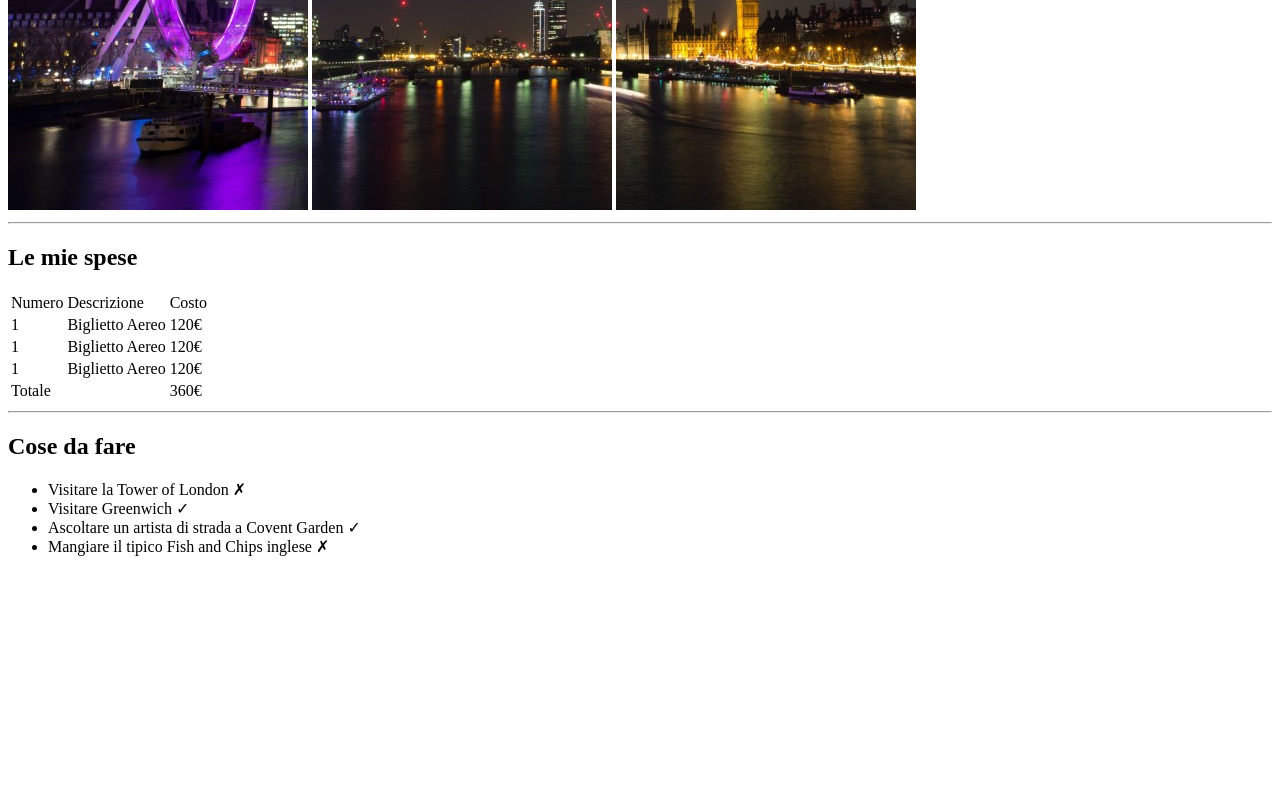
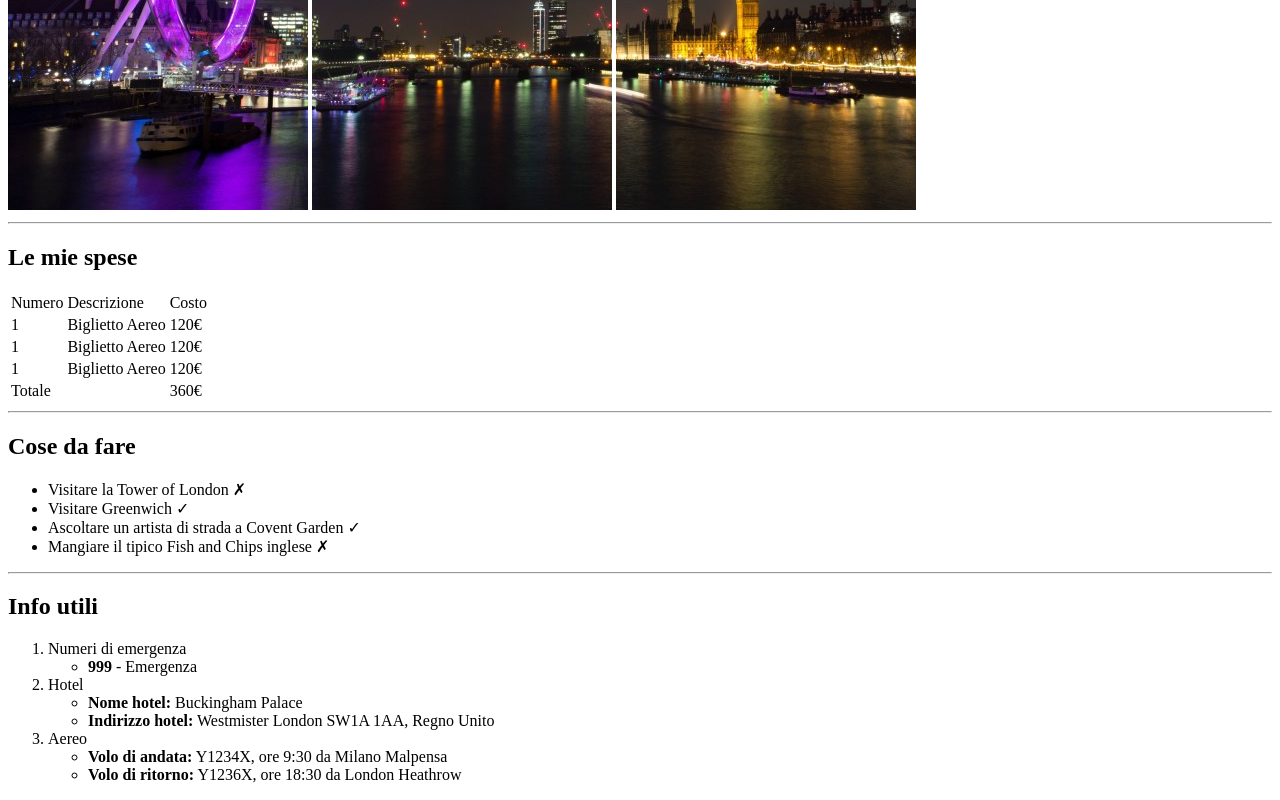
Before and after one commit to mauroluciano/html-london-trip, a plain HTML site: page index.html in a window 1280 px wide. Shown: the part 470-1270 px from the top of the page. Before the commit the page ends 1042 px from the top, so only its background shows below. Drawn offline with Linux system fonts and the light colour scheme.

Commit message:
add info utili

```diff
--- a/index.html
+++ b/index.html
@@ -7,15 +7,17 @@
     <title>Il mio viaggio a Londra</title>
 </head>
 <body>
-    <!--open header-->
+
+<!--open header-->
     <header>
         <h1>Il mio viaggio a Londra</h1>
     </header>
-    <!--close header-->
+<!--close header-->
 
-    <!--open main-->
+<!--open main-->
     <main>
 
+<!--open div img-->
         <div>
         <img src="./img/pexels-bill-emrich-230794-0.jpg" alt="">
         <img src="./img/pexels-bill-emrich-230794-1.jpg" alt="">
@@ -23,7 +25,9 @@
         </div>
 
         <hr />
+<!--close div img-->
 
+<!--open le mie spese-->
         <h2>Le mie spese</h2>
         <table>
             <tr>
@@ -54,6 +58,10 @@
 
         <hr />
 
+<!--close le mie spese-->
+
+<!--open cose da fare-->
+
         <h2>Cose da fare</h2>
             <ul>
                 <li>Visitare la Tower of London &#10007;</li>
@@ -61,8 +69,41 @@
                 <li>Ascoltare un artista di strada a Covent Garden &#10003;</li>
                 <li>Mangiare il tipico Fish and Chips inglese &#10007;</li>
             </ul>
+
+            <hr />
+<!--close cose da fare -->
+
+<!--open info utili -->
+            <h2>Info utili</h2>
+
+            <ol>
+                <li>Numeri di emergenza
+                    <ul>
+                        <li><strong>999</strong> - Emergenza</li>
+                    </ul>
+                </li>
+                <li>Hotel
+                    <ul>
+                        <li><strong>Nome hotel:</strong> Buckingham Palace</li>
+                    </ul>
+                    <ul>
+                        <li><strong>Indirizzo hotel:</strong> Westmister London SW1A 1AA, Regno Unito</li>
+                    </ul>
+                </li>
+                <li>Aereo
+                    <ul>
+                        <li><strong>Volo di andata:</strong> Y1234X, ore 9:30 da Milano Malpensa</li>
+                    </ul>
+                    <ul>
+                        <li><strong>Volo di ritorno:</strong> Y1236X, ore 18:30 da London Heathrow</li>
+                    </ul>
+                </li>
+            </ol>
+
+<!--close info utili -->
+
     </main>
-    <!--close main-->
+<!--close main-->
 
 </body>
 </html>
```
